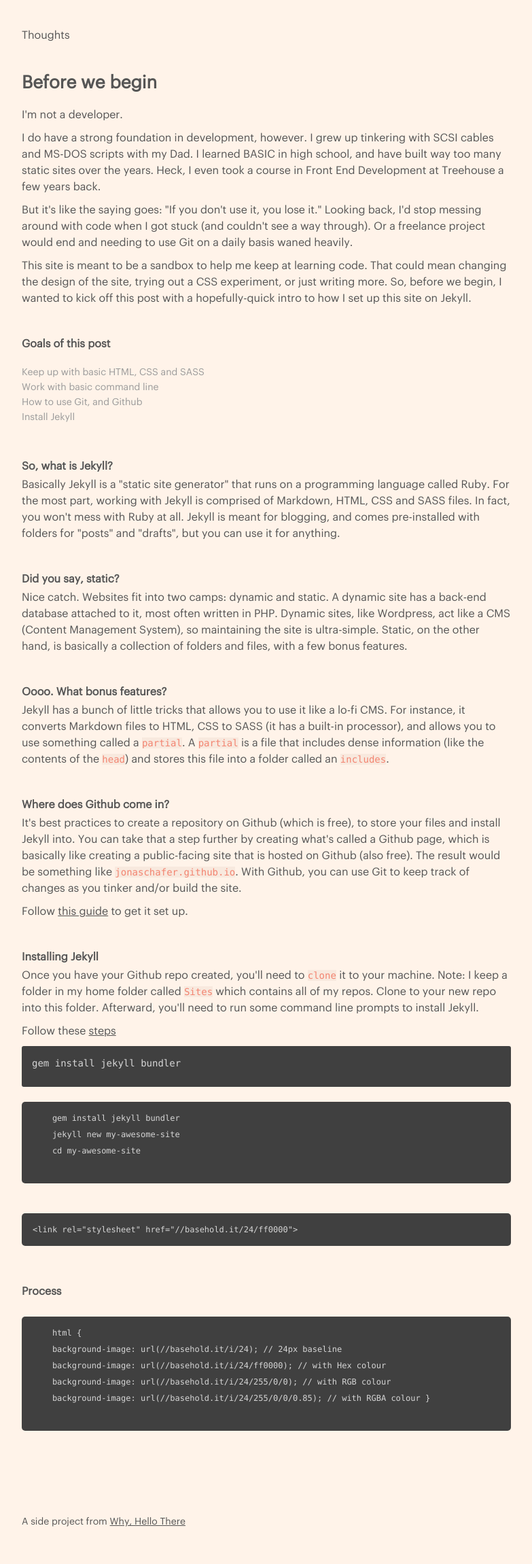
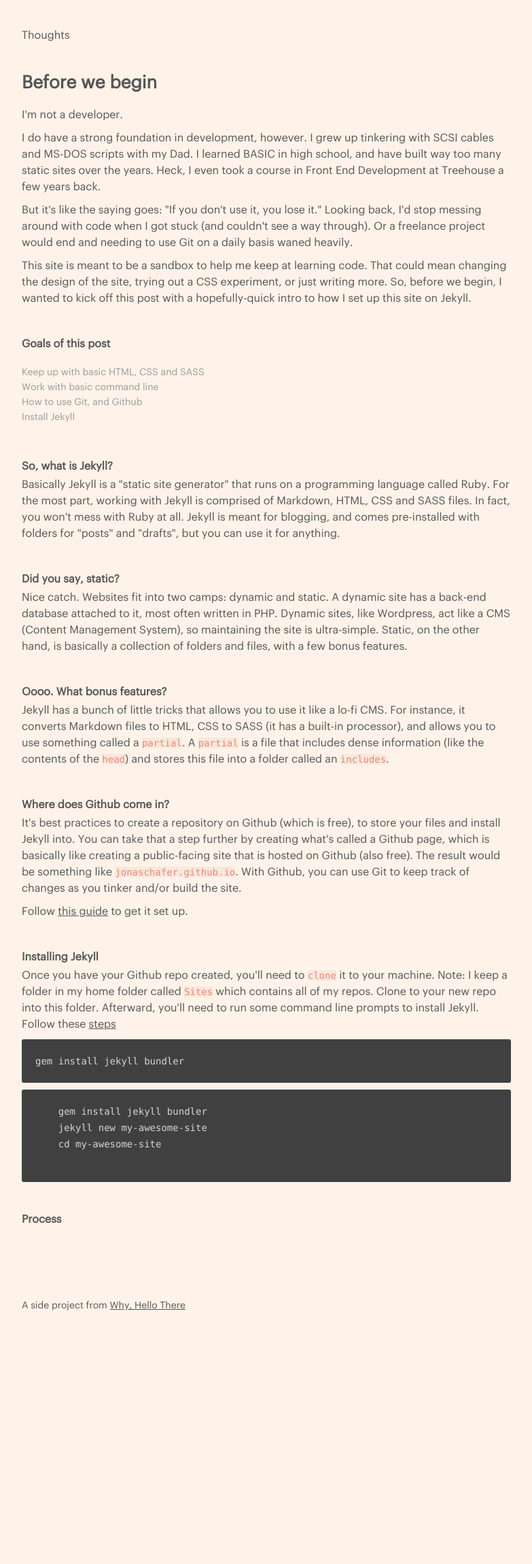
Before and after one commit to jonaschafer/jonaschafer.github.io, a Jekyll site: the page built from collections/_thoughts/before.html, in a window 1280 px wide. Shown: the whole page at 68% size, without its empty margins (248-1031 px from the left). Built offline with Jekyll 4.4.1, drawn with Linux system fonts in a browser that asks for light colours; after the commit the page ends 1983 px from its top, so only the background shows below that.

Commit message:
attempts to fix bash styling to center vertically

```diff
--- a/assets/stylesheets/core/_layout.scss
+++ b/assets/stylesheets/core/_layout.scss
@@ -151,18 +151,15 @@
    Code
 ========================================================================== */
 
-.language-bash-box {
-  display: flex;
-  justify-content: flex-start;
-  align-items: center;
+pre {
   background-color: $terminal;
   color: $bash;
   font-size: 14px;
+  line-height: 24px;
   font-family: Menlo,Roboto Mono,Courier New,monospace;
   border-radius: 3px;
-  width: 100%;
-  height: 60px;
-  padding-left: 15px;
+  padding: 20px;
+  overflow: auto;
 }
 
 .language-bash {
@@ -171,18 +168,6 @@
   font-size: 14px;
   font-family: Menlo,Roboto Mono,Courier New,monospace;
   display: inline;
-}
-
-pre {
-	background: $terminal;
-  color: $bash;
-	border-radius: 5px;
-	padding: 12px 16px;
-	line-height: 2em;
-	font-family: "Monaco", "Courier New", Courier, monospace;
-	font-size: .75em;
-
-  overflow: auto;
 }
 
 
--- a/assets/stylesheets/vendor/_normalize.scss
+++ b/assets/stylesheets/vendor/_normalize.scss
@@ -31,6 +31,11 @@
 h5,
 h6 {
   margin: 0;
+}
+
+pre {
+  margin: 0;
+  padding: 0;
 }
 
 /**
--- a/collections/_thoughts/before.html
+++ b/collections/_thoughts/before.html
@@ -44,12 +44,9 @@
 <p>Follow <a href="https://pages.github.com/" target="_blank">this guide</a> to get it set up.</p>
 
 <h4>Installing Jekyll</h4>
-<p>Once you have your Github repo created, you'll need to <span class="language-bash">clone</span> it to your machine. Note: I keep a folder in my home folder called <span class="language-bash">Sites</span> which contains all of my repos. Clone to your new repo into this folder. Afterward, you'll need to run some command line prompts to install Jekyll.</p>
+<p>Once you have your Github repo created, you'll need to <span class="language-bash">clone</span> it to your machine. Note: I keep a folder in my home folder called <span class="language-bash">Sites</span> which contains all of my repos. Clone to your new repo into this folder. Afterward, you'll need to run some command line prompts to install Jekyll. Follow these <a href="https://jekyllrb.com/" target="_blank">steps</a></p>
 
-<p>Follow these <a href="https://jekyllrb.com/" target="_blank">steps</a></p>
-
-
-<p class="language-bash-box">gem install jekyll bundler</p>
+<pre>gem install jekyll bundler</pre>
 
 <p>
   <pre>
@@ -59,17 +56,4 @@
   </pre>
 </p>
 
-<p><pre>&lt;link rel="stylesheet" href="//basehold.it/24/ff0000"&gt;</pre></p>
-
-
 <h4>Process</h4>
-
-<p>
-  <pre>
-    html {
-    background-image: url(//basehold.it/i/24); // 24px baseline
-    background-image: url(//basehold.it/i/24/ff0000); // with Hex colour
-    background-image: url(//basehold.it/i/24/255/0/0); // with RGB colour
-    background-image: url(//basehold.it/i/24/255/0/0/0.85); // with RGBA colour }
-  </pre>
-</p>
```
